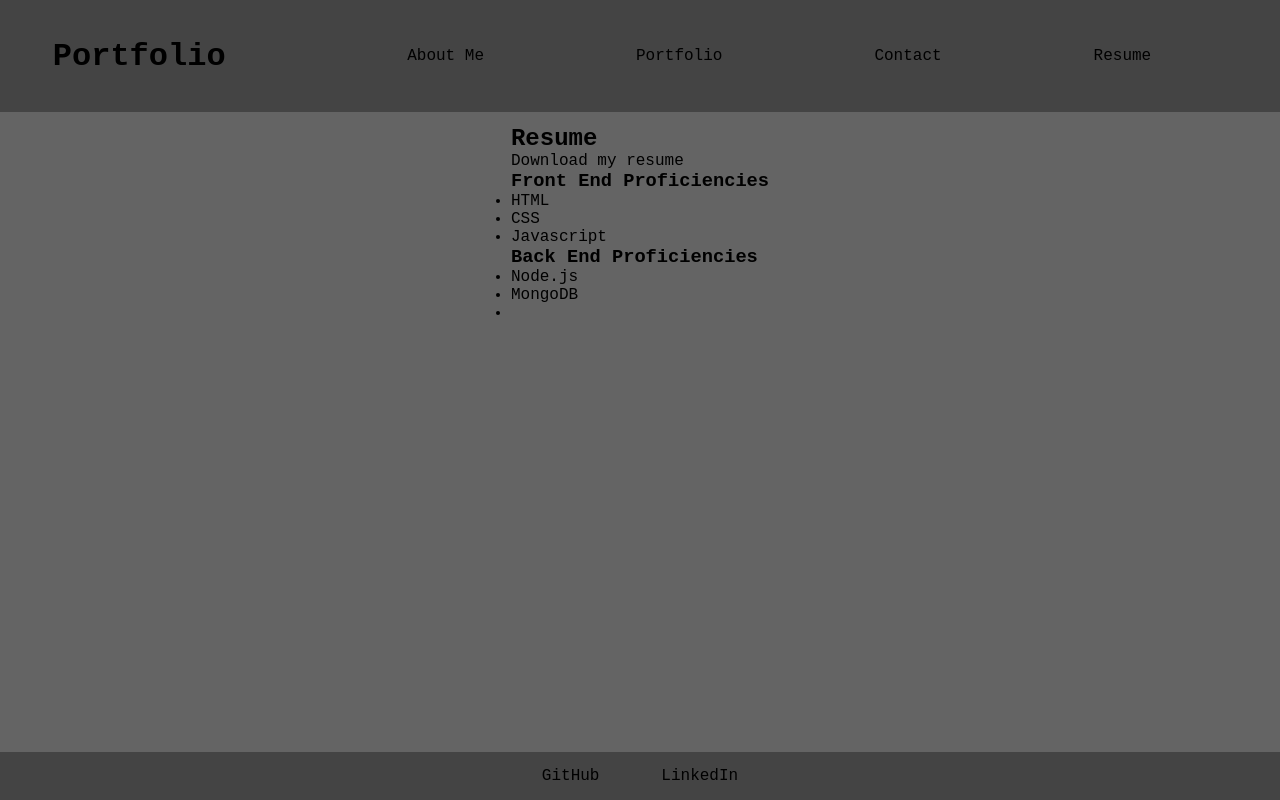
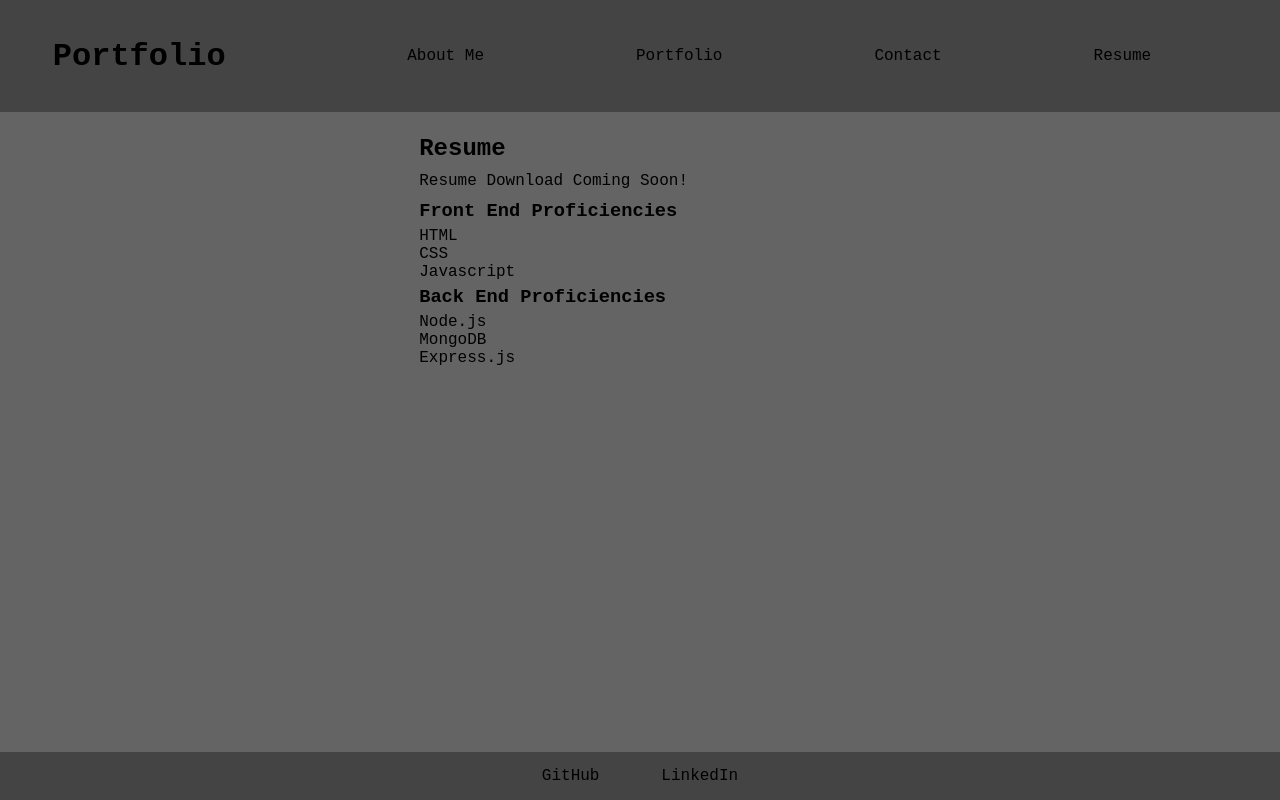
Before and after one commit to tannerkothlow/react-portfolio, a React (Create React App) app: page / in a window 1280 px wide. Both pictures are taken after a click on the item "Resume". Built offline with nearby package versions, Linux system fonts and the light colour scheme.

Commit message:
resume styling

```diff
--- a/src/App.css
+++ b/src/App.css
@@ -81,6 +81,22 @@ html, body, #root, .portfolio-app, .app-header {
     height: 60px;
 }
 
+.app-resume {
+    margin-right: 15%;
+}
+
+.app-resume h2, .app-resume p {
+    margin: 10px 0px;
+}
+
+.app-resume h3 {
+    margin: 5px 0px;
+}
+
+.app-resume ul li {
+    list-style: none;
+}
+
 .app-footer {
     height: 60px;
     width: 100%;
--- a/src/components/Navigation.js
+++ b/src/components/Navigation.js
@@ -32,7 +32,7 @@ const displayPortfolio = (
 const displayResume = (
     <div className='app-resume'>
         <h2>Resume</h2>
-        <p>Download my resume</p>
+        <p>Resume Download Coming Soon!</p>
         <h3>Front End Proficiencies</h3>
         <ul>
             <li>HTML</li>
@@ -43,7 +43,7 @@ const displayResume = (
         <ul>
             <li>Node.js</li>
             <li>MongoDB</li>
-            <li></li>
+            <li>Express.js</li>
         </ul>
     </div>
 )
```
